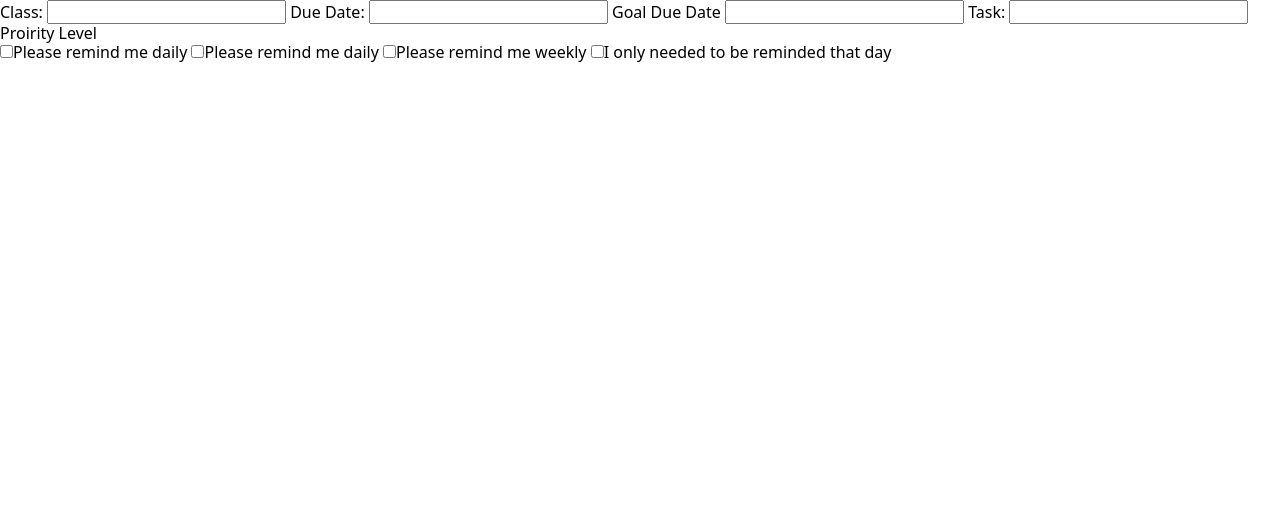
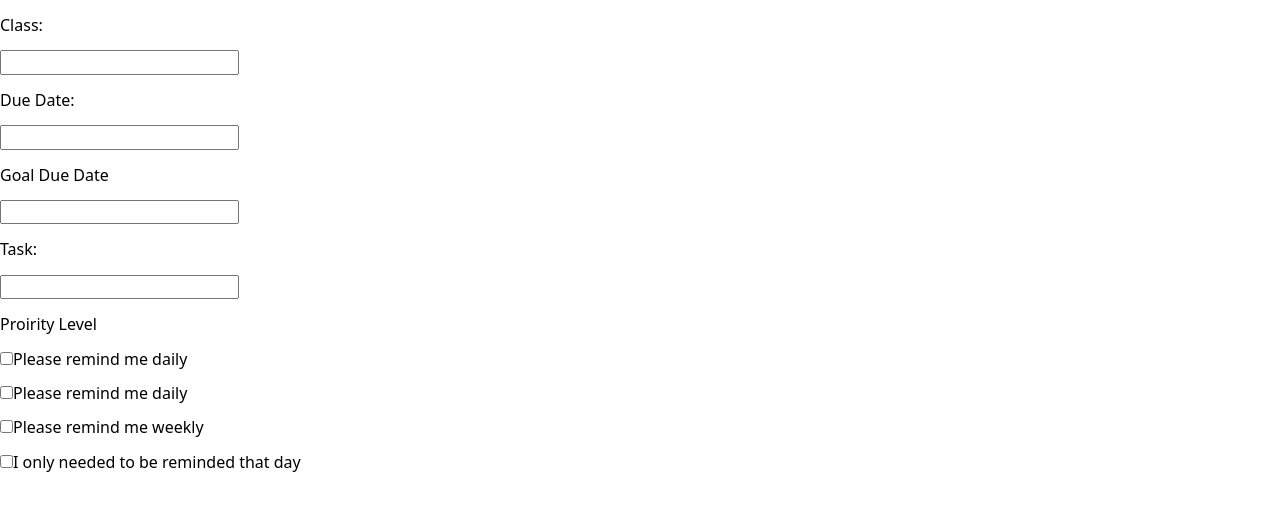
Before and after one commit to swic-cis-177/mt-project-maceyjshort, a website: page index.html in a window 1280 px wide. Drawn offline with nearby package versions, Linux system fonts and the light colour scheme.

Commit message:
add paragraph tags for better visiability/readibilty

```diff
--- a/index.html
+++ b/index.html
@@ -17,21 +17,19 @@
     <!-- 'Connect' JS to this HTML file. -->
     <script src="./scripts.js"></script>
     <form>
-      <label for= "class">Class: </label>
-      <input type= "text" id="class" name="class">
-      <label for= "dueDate">Due Date: </label>
-      <input type ="text" id="dueDate" name ="dueDate">
-      <label for= "goalDueDate">Goal Due Date</label>
-      <input type= "text" id="goalDueDate" name="goalDueDate">
-      <label for="task">Task: </label>
-      <input type = "text" id="task" name ="task">
-    </form>
-    <form>
+      <p><label for= "class">Class: </label></p>
+      <p><input type= "text" id="class" name="class"></p>
+      <p><label for= "dueDate">Due Date: </label></p>
+      <p><input type ="text" id="dueDate" name ="dueDate"></p>
+      <p><label for= "goalDueDate">Goal Due Date</label></p>
+      <p><input type= "text" id="goalDueDate" name="goalDueDate"></p>
+      <p><label for="task">Task: </label></p>
+      <p><input type = "text" id="task" name ="task"></p>
       <legend>Proirity Level</legend>
-      <input type ="checkbox" name="daily" id ="daily" value="yes">Please remind me daily
-      <input type= "checkbox" name="hourly" id= "hourly" value ="yes">Please remind me daily
-      <input type= "checkbox" name="weekly" id="weekly" value= "yes">Please remind me weekly
-      <input type="checkbox" name="once" id="once" value="yes">I only needed to be reminded that day
+      <p><input type ="checkbox" name="daily" id ="daily" value="yes">Please remind me daily</p>
+      <p><input type= "checkbox" name="hourly" id= "hourly" value ="yes">Please remind me daily</p>
+      <p><input type= "checkbox" name="weekly" id="weekly" value= "yes">Please remind me weekly</p>
+      <p><input type="checkbox" name="once" id="once" value="yes">I only needed to be reminded that day</p>
     </form>
   </body>
 </html>
```
